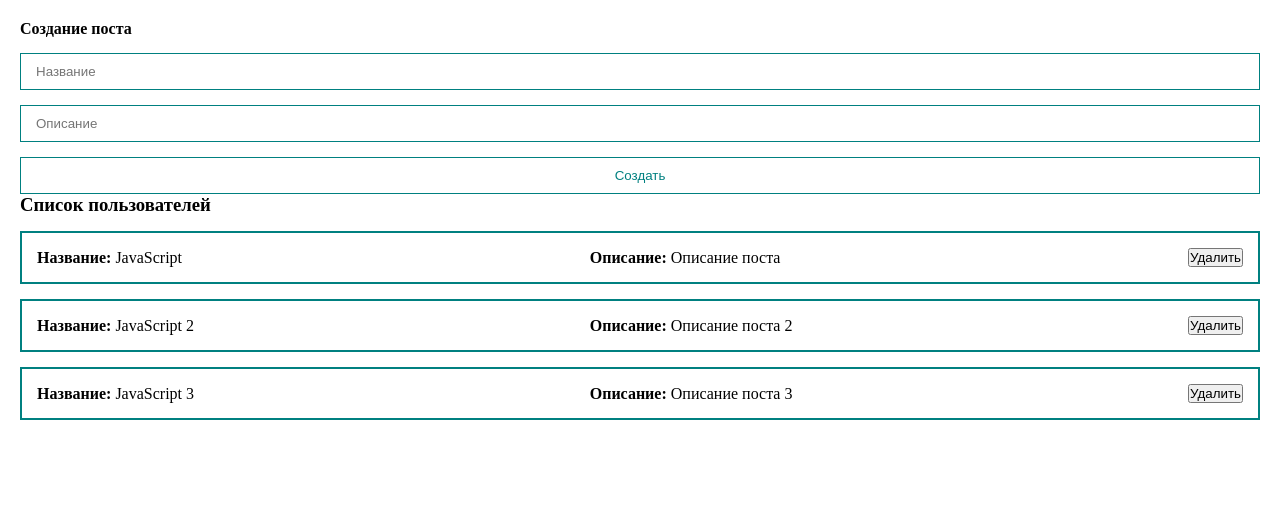
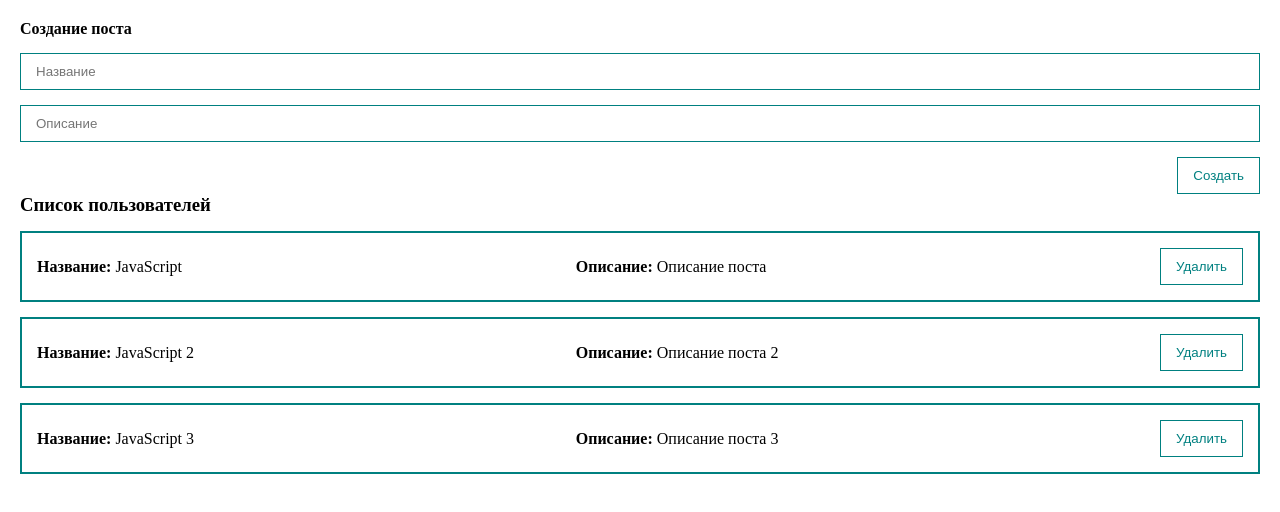
Before and after one commit to Vladimir-Goncharov21/blog_app, a Vue app: page / in a window 1280 px wide. Shown: the top 512 px of the page. Built offline with nearby package versions, Linux system fonts and the light colour scheme.

Commit message:
Default Button вынесена в отдельный компонент

```diff
--- a/src/components/PostForm.vue
+++ b/src/components/PostForm.vue
@@ -3,12 +3,13 @@
         <h4>Создание поста</h4>
         <input v-model="post.title" class="input" type="text" placeholder="Название">
         <input v-model="post.body" class="input" type="text" placeholder="Описание">
-        <default-button  @click="createPost">Создать</default-button>
+        <default-button  @click="createPost" style="margin-top: 15px; align-self: flex-end;">Создать</default-button>
     </form>
 </template>
 
 <script>
-import DefaultButton from './UI/DefaultButton'
+import DefaultButton from './UI/DefaultButton.vue'
+
 export default {
     data() {
         return {
--- a/src/components/PostItem.vue
+++ b/src/components/PostItem.vue
@@ -3,19 +3,23 @@
         <div><strong>Название: </strong>{{ post.title }}</div>
         <div><strong>Описание: </strong>{{ post.body }}</div>
         <div class = "post_btns">
-            <button>Удалить</button>
+            <default-button>Удалить</default-button>
         </div>
     </div>
 </template>
 
 <script>
+
+import DefaultButton from './UI/DefaultButton.vue'
+
 export default {
     props: {
         post: {
             type: Object,
             required: true
         }
-    }
+    },
+    components: { DefaultButton }
 }
 </script>
 
--- a/src/components/UI/DefaultButton.vue
+++ b/src/components/UI/DefaultButton.vue
@@ -1,5 +1,5 @@
 <template>
-    <button>
+    <button class="btn">
         <slot></slot>
     </button>
 </template>
@@ -9,11 +9,11 @@
 </script>
 
 <style scoped>
-button {
-    margin-top: 15px;
+.btn {
     padding: 10px 15px;
     background: none;
     color: teal;
     border: 1px solid teal;
+    align-self: flex-end;
 }
 </style>
```
